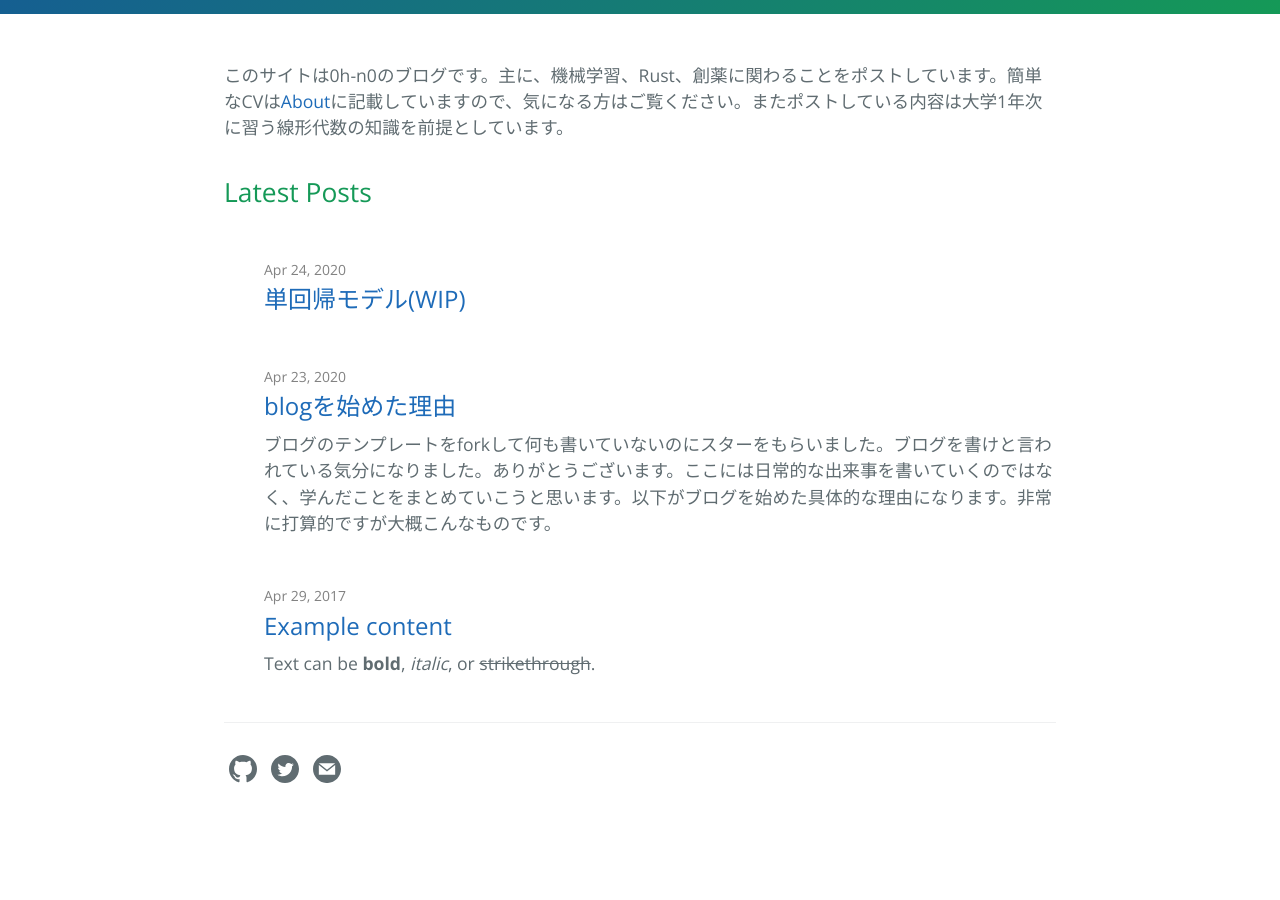
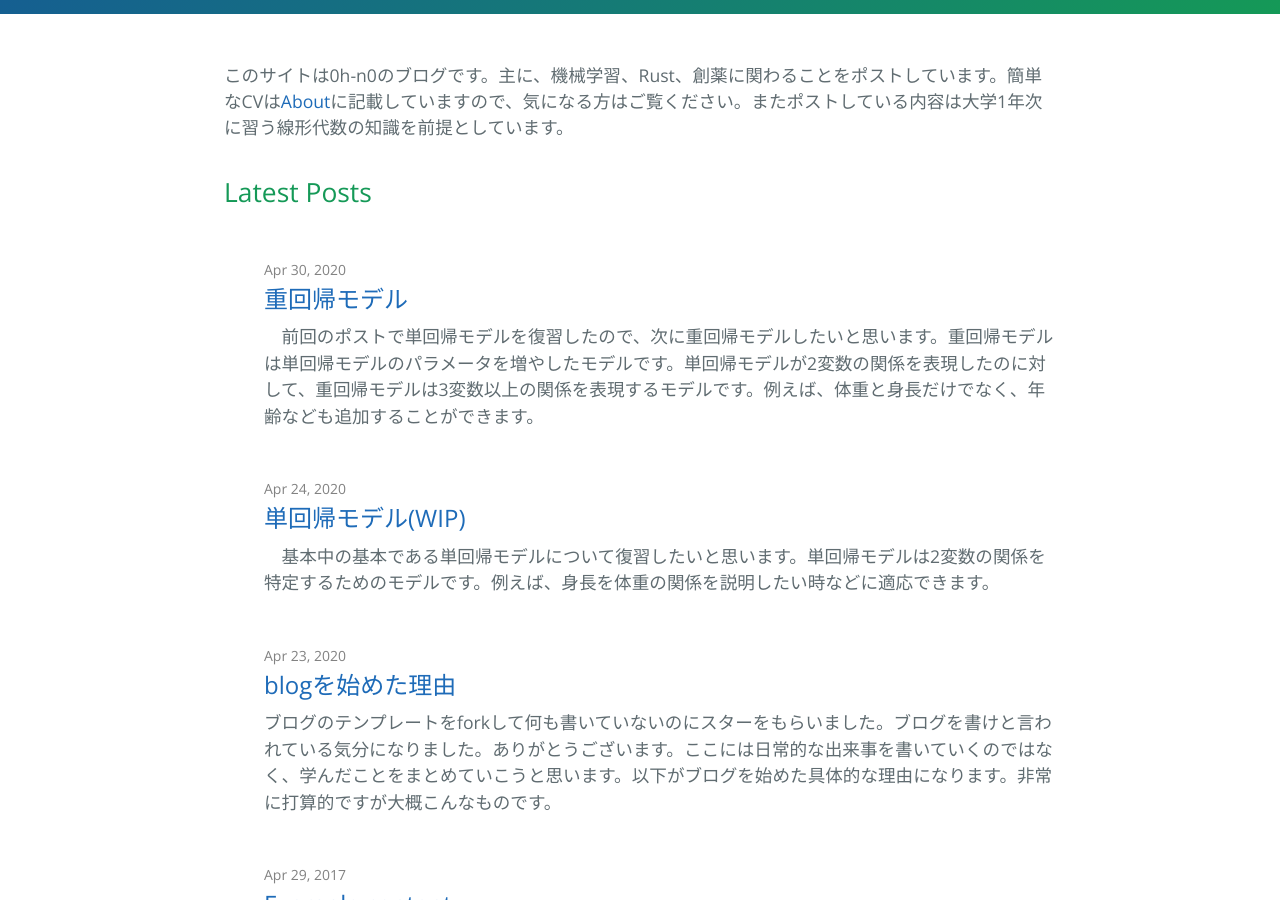
Before and after one commit to 0h-n0/blog, a Jekyll site: the page built from index.md, in a window 1280 px wide and 900 px high, scrolled down 359 px. Built offline with Jekyll 4.4.1, drawn with Linux system fonts in a browser that asks for light colours; some web fonts are replaced; before the commit the page ends 1196 px from its top, so only the background shows below that.

Commit message:
feat: 4/30

```diff
--- /dev/null
+++ b/_includes/head.html
@@ -0,0 +1,3 @@
+{% if site.tags != "" %}
+  {% include collecttags.html %}
+{% endif %}
--- a/_layouts/post.html
+++ b/_layouts/post.html
@@ -3,7 +3,7 @@ layout: default
 ---
 <article itemscope itemtype="http://schema.org/BlogPosting">
 
-  <!-- <header class="post-header">
+  <header class="post-header">
     <h1 class="post-title" itemprop="name headline">{{ page.title | escape }}</h1>
     <p class="post-meta">
       <time datetime="{{ page.date | date_to_xmlschema }}" itemprop="datePublished">
@@ -13,7 +13,7 @@ layout: default
       {% if page.author %}
         • <span itemprop="author" itemscope itemtype="http://schema.org/Person"><span itemprop="name">{{ page.author }}</span></span>
       {% endif %}</p>
-  </header> -->
+  </header>
   <div itemprop="articleBody">
     {{ content }}
   </div>
--- /dev/null
+++ b/_posts/2020-04-30-multiple-regression.md
@@ -0,0 +1,44 @@
+---
+layout: post
+title: "重回帰モデル"
+description: Multiple Regression, Univariate Regression
+tags: 機械学習 回帰モデル
+---
+
+　前回のポストで単回帰モデルを復習したので、次に重回帰モデルしたいと思います。重回帰モデルは単回帰モデルのパラメータを増やしたモデルです。単回帰モデルが2変数の関係を表現したのに対して、重回帰モデルは3変数以上の関係を表現するモデルです。例えば、体重と身長だけでなく、年齢なども追加することができます。
+
+## 重回帰モデルの解
+
+　重回帰モデルは$\color{#1F618D}{y=\sum_{i=0}^M w_i x_i}$のように表現することができます。このとき入力は$M$次元だとしています。つまり$M$個のパラメータのパラメトリックモデルとなります。また、$\color{#1F618D}{x_i = 0}$としています。さらに表記を簡単にするため、$\color{#1F618D}{y=\mathbf{w}\mathbf{x}^T}$のようにベクトルで表現します。このとき、$\color{#1F618D}{\mathbf{x}}$は行ベクトルで$\color{#1F618D}{\mathbf{x} = \left(x_0, x_1, x_2, ..., x_M\right)}$と定義します。さらにデータ数の情報を付け加えると、データセットは$$\color{#1F618D}{\mathcal{D} = \{(x_{1,0}, x_{1,1}, x_{1,2}, .., x_{1,M}, y_1), \\ (x_{2,0}, x_{2,1}, x_{2,2}, ..., x_{2, M}, y_2), \\ ..., (x_{N,0}, x_{N,1}, x_{N,2}, ..., x_{N, M}, y_N) \}}$$のようになります。モデルは
+
+$$
+\color{#1F618D}{
+\begin{eqnarray*}
+    \mathbf{y}_i = \mathbf{wx}_i^T
+\end{eqnarray*}
+}
+$$
+
+となります。単回帰モデルと同様に最小二乗法を使いパラメータを推定します。二乗誤差は
+
+$$
+\color{#1F618D}{
+\begin{eqnarray*}
+    \varepsilon_{mean} =  \frac{1}{N}\sum_{i=1}^N (\mathbf{y}_i - \mathbf{wx}_i^T)^2
+\end{eqnarray*}
+}
+$$
+
+
+
+
+
+
+---
+## 参考文献
+
+* [機械学習](https://www.amazon.co.jp/dp/4254122187/)
+* [ガウス過程と機械学習](https://www.amazon.co.jp/dp/B07QMMJJV8/)
+
+----
+[^simple-regression]: データが$\color{#1F618D}{\mathcal{D}=\{(x_1, y_1), (x_1, y_2), ..., (x_1, y_N)\}}$の場合、つまり$\color{#1F618D}{x}$が全て同じ値を取るときは、うまくフィッティングできません。
```
Also changed, not shown: _layouts/tagpage.html (+10 -29 lines), _posts/2020-04-24-simple-regression.md (+2 -3 lines), tag/ML.md (added, +5 -0 lines).
